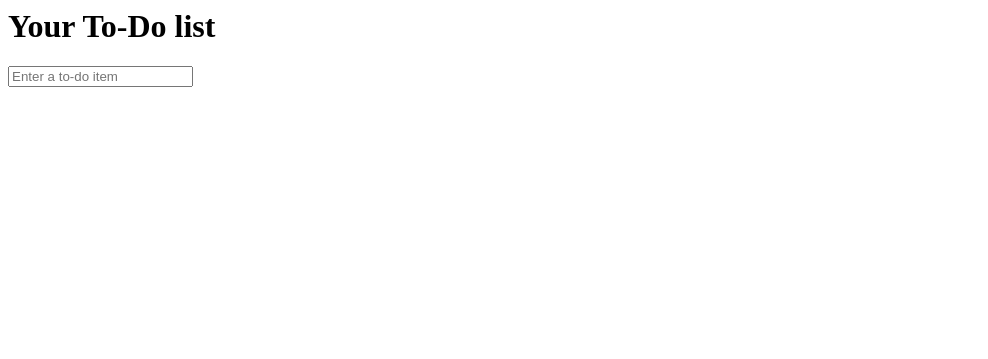
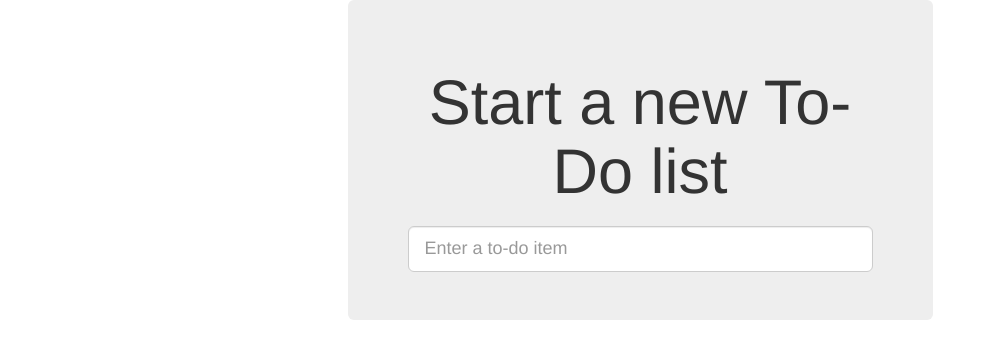
Before and after one commit to muneeb-atri/TDD_Tutorial, a Django app: page /lists/ in a window 1280 px wide. Shown: the top 359 px of the page, without its empty margins (0-988 px from the left). Run offline with Django 3.2, Linux system fonts and the light colour scheme; parts of the project's set-up code (start-up, migrations or seed data) failed here and were passed over; some libraries are stand-ins or nearby versions.

Commit message:
feat(Lists App templates): TDD Chapter 8
Use Bootstrap to improve layout.

[ICTRAINING-705]

```diff
--- a/functional_tests/tests.py
+++ b/functional_tests/tests.py
@@ -4,12 +4,12 @@ from selenium import webdriver
 from selenium.webdriver.common.keys import Keys
 from selenium.common.exceptions import WebDriverException
 
-from django.test import LiveServerTestCase
+from django.contrib.staticfiles.testing import StaticLiveServerTestCase
 
 MAX_WAIT = 10
 
 
-class NewVisitorTest(LiveServerTestCase):
+class NewVisitorTest(StaticLiveServerTestCase):
 
     def setUp(self):
         self.browser = webdriver.Firefox()
--- /dev/null
+++ b/lists/static/base.css
@@ -0,0 +1,3 @@
+#id_new_item {
+    margin-top: 2ex;
+}
--- /dev/null
+++ b/lists/templates/base.html
@@ -0,0 +1,40 @@
+<!DOCTYPE html>
+<html lang="en">
+
+  <head>
+    <meta charset="utf-8">
+    <meta http-equiv="X-UA-Compatible" content="IE=edge">
+    <meta name="viewport" content="width=device-width, initial-scale=1">
+    <title>To-Do lists</title>
+    <link href="/static/bootstrap/css/bootstrap.min.css" rel="stylesheet">
+    <link href="/static/base.css" rel="stylesheet">
+  </head>
+
+  <body>
+    <div class="container">
+
+      <div class="row">
+        <div class="col-md-6 col-md-offset-3 jumbotron">
+          <div class="text-center">
+            <h1>{% block header_text %}{% endblock %}</h1>
+            <form method="POST" action="{% block form_action %}{% endblock %}">
+              <input name="item_text" id="id_new_item"
+                     class="form-control input-lg"
+                     placeholder="Enter a to-do item" />
+              {% csrf_token %}
+            </form>
+          </div>
+        </div>
+      </div>
+
+      <div class="row">
+        <div class="col-md-6 col-md-offset-3">
+          {% block table %}
+          {% endblock %}
+        </div>
+      </div>
+
+    </div>
+  </body>
+
+</html>
--- a/lists/templates/home.html
+++ b/lists/templates/home.html
@@ -1,12 +1,5 @@
-<html>
-    <head>
-        <title>To-Do lists</title>
-    </head>
-    <body>
-        <h1>Your To-Do list</h1>
-        <form method="POST" action="/lists/new">
-            <input name="item_text" id="id_new_item" placeholder="Enter a to-do item" />
-            {% csrf_token %}
-        </form>
-    </body>
-</html>
+{% extends 'base.html' %}
+
+{% block header_text %}Start a new To-Do list{% endblock %}
+
+{% block form_action %}/lists/new{% endblock %}
```
Also changed, not shown: lists/templates/list.html (+13 -17 lines).
